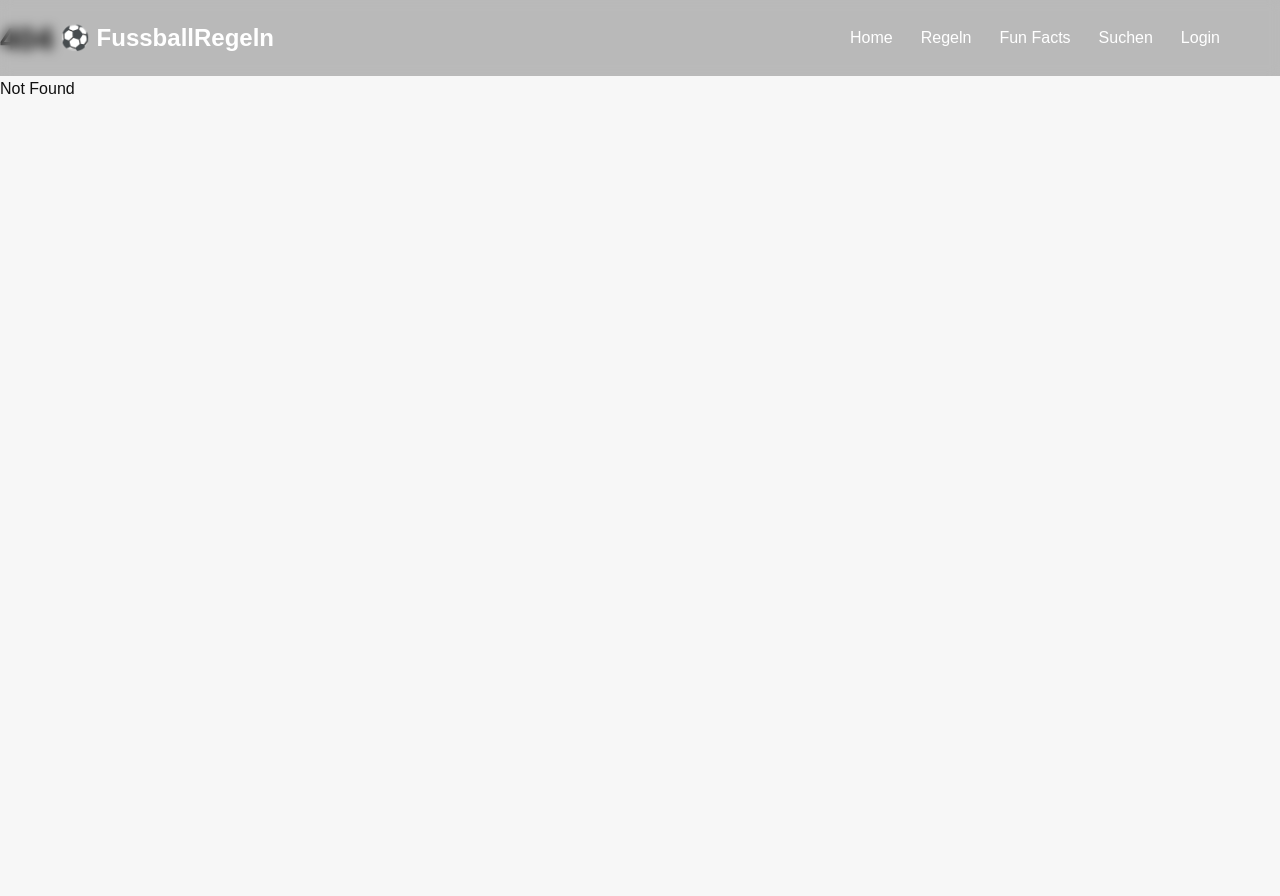
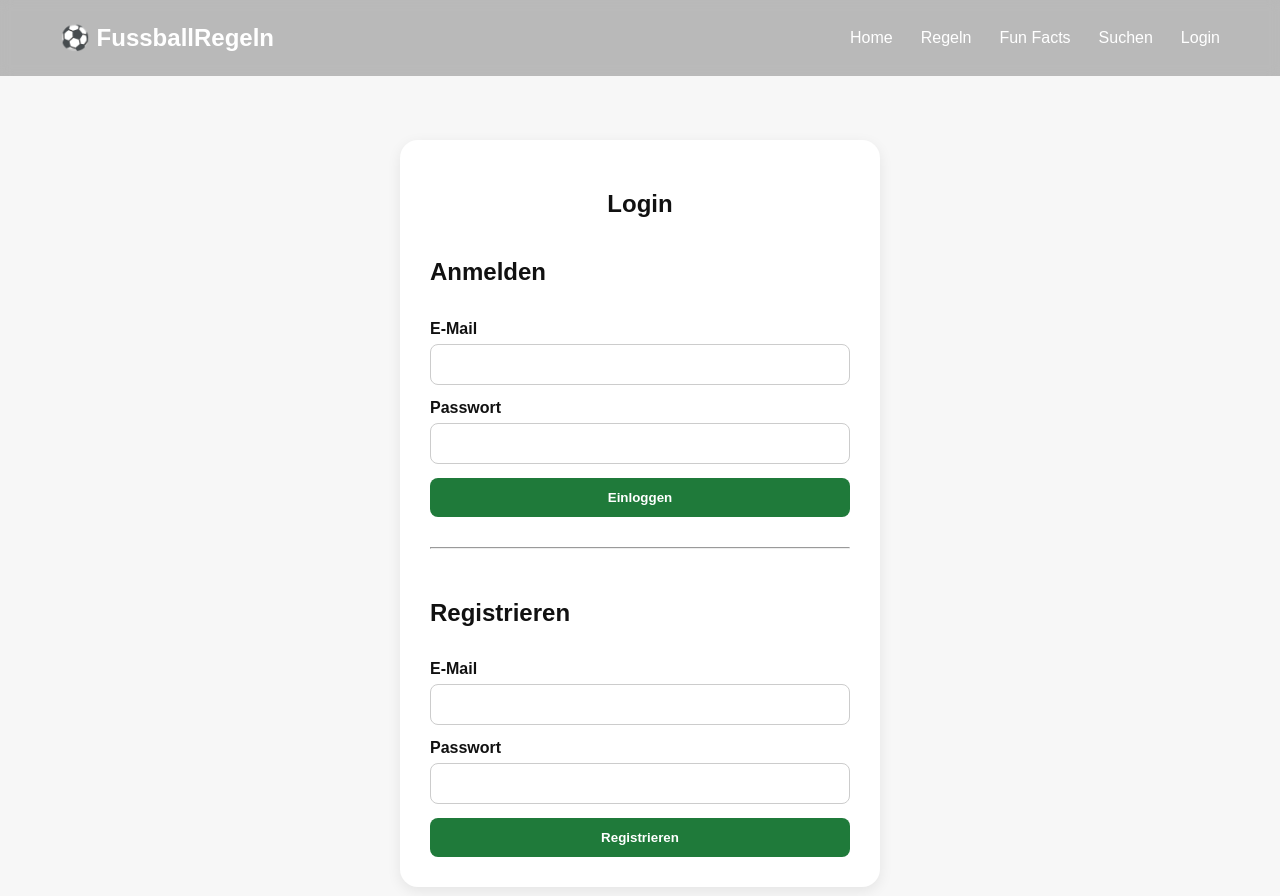
Before and after one commit to svendietiker/FussballRegeln, a SvelteKit app: page /login in a window 1280 px wide. Before the commit this address had no page. Shown: the top 896 px of the page. Before the commit the page ends 800 px from the top, so only its background shows below. Built offline with nearby package versions, Linux system fonts and the light colour scheme; no server answers.

Commit message:
next step

```diff
--- a/package.json
+++ b/package.json
@@ -19,6 +19,7 @@
 		"vite": "^8.0.7"
 	},
 	"dependencies": {
+		"bcryptjs": "^3.0.3",
 		"mongodb": "^7.2.0"
 	}
 }
--- /dev/null
+++ b/src/routes/login/+page.server.js
@@ -0,0 +1,73 @@
+import { fail, redirect } from '@sveltejs/kit';
+import bcrypt from 'bcryptjs';
+import { connectToDatabase } from '$lib/server/db';
+
+export const actions = {
+	register: async ({ request }) => {
+		const data = await request.formData();
+		const email = data.get('email')?.toString().toLowerCase();
+		const password = data.get('password')?.toString();
+
+		if (!email || !password) {
+			return fail(400, { error: 'Bitte E-Mail und Passwort eingeben.' });
+		}
+
+		if (password.length < 6) {
+			return fail(400, { error: 'Das Passwort muss mindestens 6 Zeichen haben.' });
+		}
+
+		const db = await connectToDatabase();
+
+		const existingUser = await db.collection('users').findOne({ email });
+
+		if (existingUser) {
+			return fail(400, { error: 'Diese E-Mail ist bereits registriert.' });
+		}
+
+		const hashedPassword = await bcrypt.hash(password, 10);
+
+		await db.collection('users').insertOne({
+			email,
+			password: hashedPassword,
+			createdAt: new Date()
+		});
+
+		return {
+			success: 'Registrierung erfolgreich. Du kannst dich jetzt einloggen.'
+		};
+	},
+
+	login: async ({ request, cookies }) => {
+		const data = await request.formData();
+		const email = data.get('email')?.toString().toLowerCase();
+		const password = data.get('password')?.toString();
+
+		if (!email || !password) {
+			return fail(400, { error: 'Bitte E-Mail und Passwort eingeben.' });
+		}
+
+		const db = await connectToDatabase();
+
+		const user = await db.collection('users').findOne({ email });
+
+		if (!user) {
+			return fail(400, { error: 'E-Mail oder Passwort ist falsch.' });
+		}
+
+		const passwordIsCorrect = await bcrypt.compare(password, user.password);
+
+		if (!passwordIsCorrect) {
+			return fail(400, { error: 'E-Mail oder Passwort ist falsch.' });
+		}
+
+		cookies.set('user', user._id.toString(), {
+			path: '/',
+			httpOnly: true,
+			sameSite: 'strict',
+			secure: true,
+			maxAge: 60 * 60 * 24
+		});
+
+		throw redirect(303, '/');
+	}
+};
--- /dev/null
+++ b/src/routes/login/+page.svelte
@@ -0,0 +1,115 @@
+<script>
+	let { form } = $props();
+</script>
+
+<section class="login-page">
+	<div class="box">
+		<h1>Login</h1>
+
+		{#if form?.error}
+			<p class="error">{form.error}</p>
+		{/if}
+
+		{#if form?.success}
+			<p class="success">{form.success}</p>
+		{/if}
+
+		<form method="POST" action="?/login">
+			<h2>Anmelden</h2>
+
+			<label>
+				E-Mail
+				<input name="email" type="email" required />
+			</label>
+
+			<label>
+				Passwort
+				<input name="password" type="password" required />
+			</label>
+
+			<button type="submit">Einloggen</button>
+		</form>
+
+		<hr />
+
+		<form method="POST" action="?/register">
+			<h2>Registrieren</h2>
+
+			<label>
+				E-Mail
+				<input name="email" type="email" required />
+			</label>
+
+			<label>
+				Passwort
+				<input name="password" type="password" required minlength="6" />
+			</label>
+
+			<button type="submit">Registrieren</button>
+		</form>
+	</div>
+</section>
+
+<style>
+	.login-page {
+		padding: 140px 20px 60px;
+		display: flex;
+		justify-content: center;
+	}
+
+	.box {
+		width: 100%;
+		max-width: 420px;
+		background: white;
+		padding: 30px;
+		border-radius: 18px;
+		box-shadow: 0 4px 14px rgba(0, 0, 0, 0.08);
+	}
+
+	h1 {
+		text-align: center;
+	}
+
+	form {
+		display: flex;
+		flex-direction: column;
+		gap: 14px;
+	}
+
+	label {
+		display: flex;
+		flex-direction: column;
+		font-weight: bold;
+	}
+
+	input {
+		padding: 12px;
+		border-radius: 8px;
+		border: 1px solid #ccc;
+		margin-top: 6px;
+	}
+
+	button {
+		padding: 12px;
+		border: none;
+		border-radius: 8px;
+		background: #1f7a3a;
+		color: white;
+		font-weight: bold;
+		cursor: pointer;
+	}
+
+	.error {
+		color: red;
+		text-align: center;
+	}
+
+	.success {
+		color: green;
+		text-align: center;
+	}
+
+	hr {
+		margin: 30px 0;
+	}
+</style>
```
Also changed, not shown: rules.json (deleted, +0 -74 lines), 1 other file (tests, documents, lock files or other folders).
